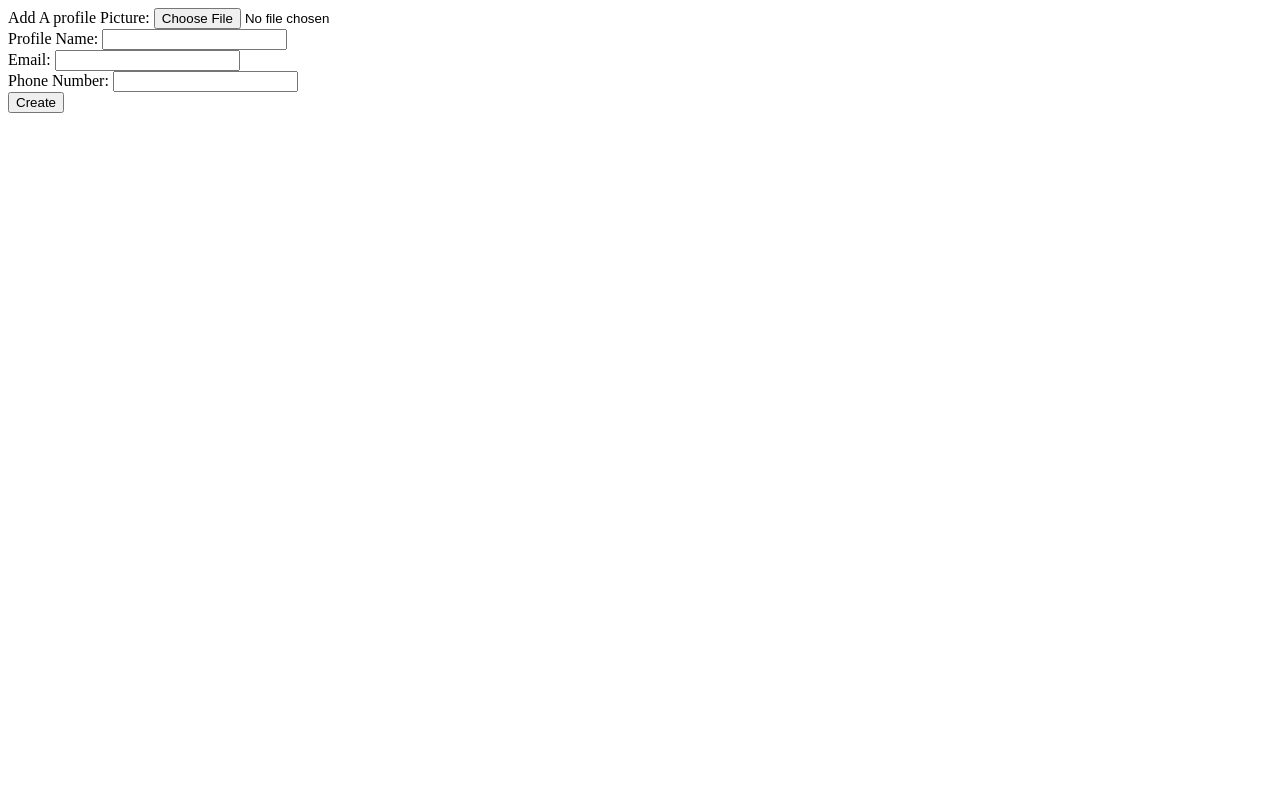
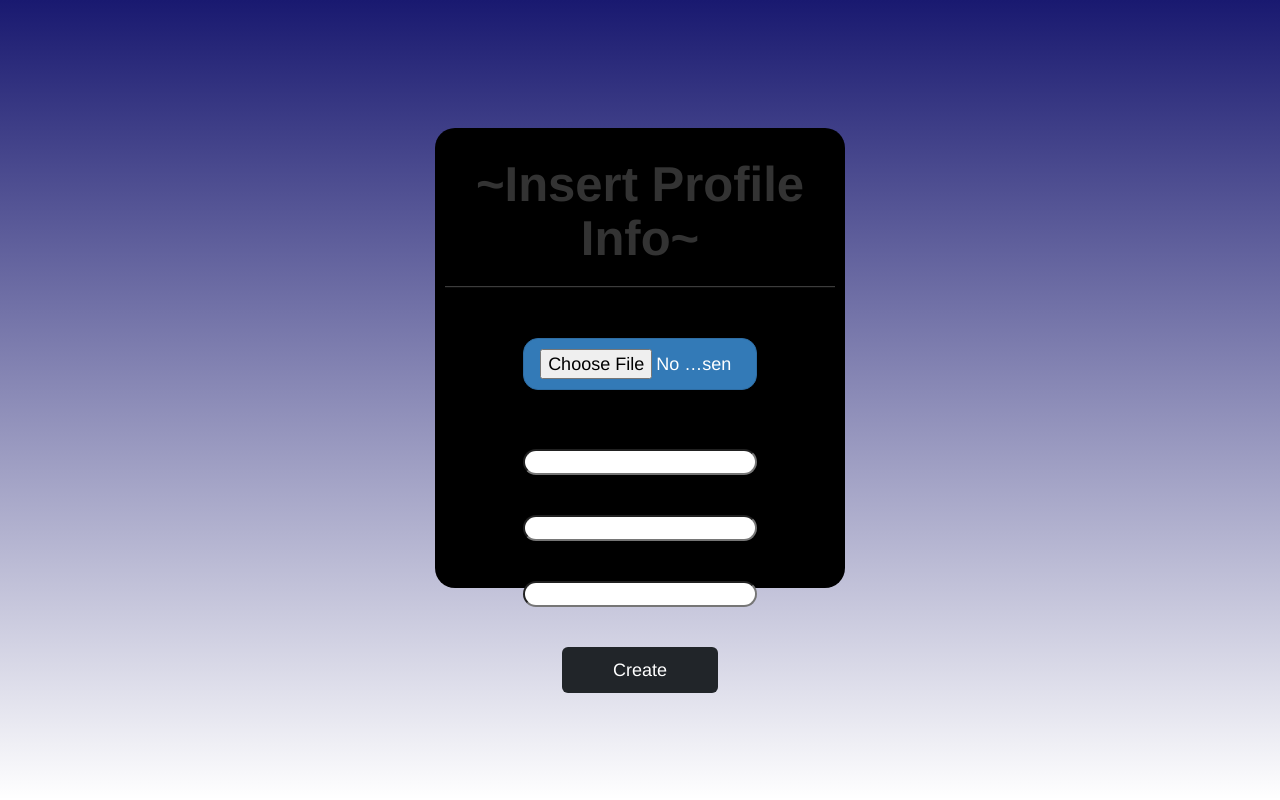
Before and after one commit to MariaRamlochan/E_Com_TeamProject, a PHP site: page /app/views/Profile/add.php in a window 1280 px wide. Run offline with PHP 8.4, Linux system fonts and the light colour scheme.

Commit message:
Update add.php
Profile insert design updated

```diff
--- a/app/views/Profile/add.php
+++ b/app/views/Profile/add.php
@@ -1,12 +1,45 @@
 <html>
-<head><title>Add Profile Information</title></head><body>
+<head>
+	<meta charset="UTF-8">
+    <meta name="viewport" content="width=device-width, initial-scale=1.0">
+    <link href="https://cdn.jsdelivr.net/npm/bootstrap@5.1.3/dist/css/bootstrap.min.css" rel="stylesheet"
+        integrity="sha384-1BmE4kWBq78iYhFldvKuhfTAU6auU8tT94WrHftjDbrCEXSU1oBoqyl2QvZ6jIW3" crossorigin="anonymous">
+    <link rel="stylesheet" href="https://maxcdn.bootstrapcdn.com/bootstrap/3.4.1/css/bootstrap.min.css">
+    <script src="https://ajax.googleapis.com/ajax/libs/jquery/3.5.1/jquery.min.js"></script>
+    <script src="https://maxcdn.bootstrapcdn.com/bootstrap/3.4.1/js/bootstrap.min.js"></script>
+    <link rel="stylesheet" href="/app/css/design.css">
 
-<form action='' method='post' enctype="multipart/form-data">
-	Add A profile Picture: <input type="file" name="newPicture"><br>
-	Profile Name: <input type='text' name='profile_name' /><br>
-	Email: <input type='text' name='email' /><br>
-	Phone Number: <input type='tel' name='phone_num' /><br>
-	<input type='submit' name='action' value='Create' />
-</form>
+	<title>Add Profile Information</title>
+</head>
 
-</body></html>
+<body style="background-image: linear-gradient(to top, rgba(25,25,112,0), rgba(25,25,112,1));">
+
+	<center>
+	<div class="box">
+	    <div class="container p-3 insideColor" style="width: 80%; height: 115%; margin-top: 25%">
+
+	    	<h1 style="font-weight: bold; font-size: 350%">~Insert Profile Info~</h1><hr>
+
+	        <form action='' method='post' enctype="multipart/form-data">
+
+	        	<h4 style="margin-right: 27%; font-weight: bold; color: black">Add A profile Picture</h4>
+	        		<input class="btn btn-primary btn-lg" type="file" name="newPicture" style="width: 60%; border-radius: 15px"/><br>
+
+	        	<h4 style="margin-right: 38%; font-weight: bold; color: black">Profile Name</h4>
+	        		<input type='text' name='profile_name' style="width: 60%; border-radius: 15px"/><br>
+
+	        	<h4 style="margin-right: 48%; font-weight: bold; color: black">Email</h4>
+	        		<input type='text' name='email' style="width: 60%; border-radius: 15px"/><br>
+
+	        	<h4 style="margin-right: 35%; font-weight: bold; color: black">Phone Number</h4>
+	        		<input type='tel' name='phone_num' style="width: 60%; border-radius: 15px"/><br><br><br>
+
+				<input class="btn btn-dark btn-lg" type='submit' name='action'
+						value='Create' style="width: 40%"/>
+			</form>
+	    </div>
+	</div>
+	</center>
+
+</body>
+</html>
```
